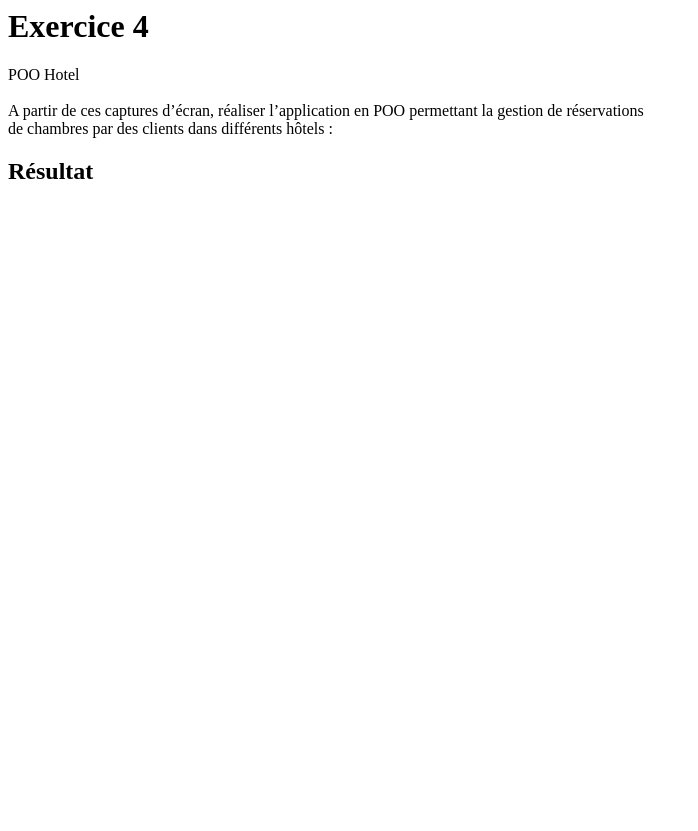
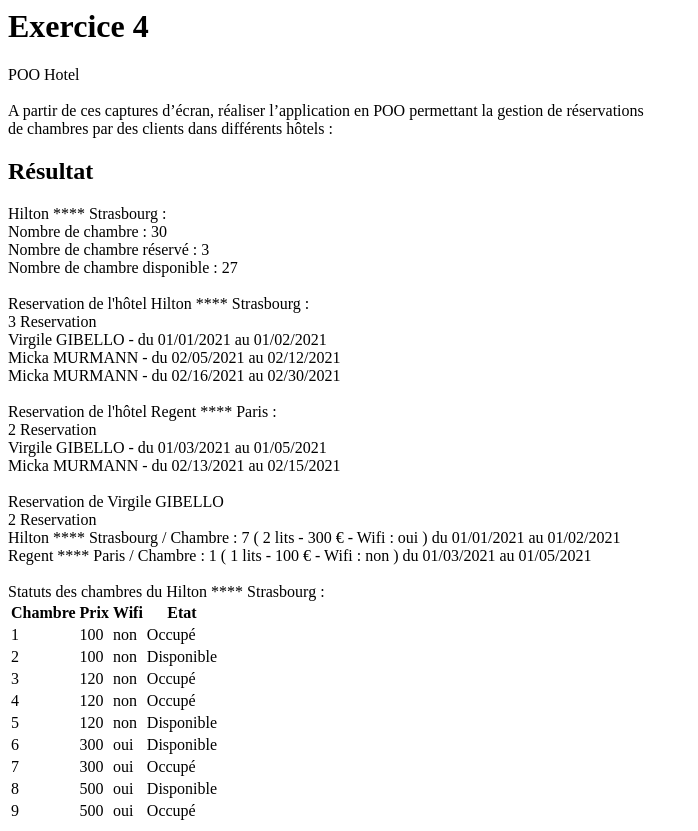
Before and after one commit to CedricStrub/ElanF, a PHP site: page /Exo4.php in a window 1280 px wide. Shown: the whole page, without its empty margins (0-698 px from the left). Before the commit the page ends 179 px from the top, so only its background shows below. Run offline with PHP 8.4, Linux system fonts and the light colour scheme.

Commit message:
Fin de journée 21/11/2022

```diff
--- /dev/null
+++ b/POO1/Exo4 Hotel/Chambre.php
@@ -0,0 +1,63 @@
+<?php
+
+class Chambre{
+    private $numero;
+    private $nbLit;
+    private $wifi;
+    private $prix;
+    private $reservation;
+    private $hotel;
+
+    public function __construct(int $numero,int $nbLit,bool $wifi,int $prix,Hotel $hotel){
+        $this->numero = $numero;
+        $this->nbLit = $nbLit;
+        $this->wifi = $wifi;
+        $this->prix = $prix;
+        $this->reservation = [];
+        $this->hotel = $hotel;
+        $hotel->addChambre($this);
+    }
+
+    public function addReservation(Reservation $reservation){
+        $this->reservation []= $reservation;
+    }
+
+    public function getReservation(){
+        return $this->reservation;
+    }
+
+    public function getNumero(){
+        return $this->numero;
+    }
+
+    public function setNumero($numero){
+        $this->numero = $numero;
+    }
+
+    public function getNbLit(){
+        return $this->nbLit;
+    }
+
+    public function setNbLit($nbLit){
+        $this->nbLit =$nbLit;
+    }
+
+    public function getWifi(){
+        return $this->wifi;
+    }
+
+    public function setWifi($wifi){
+        $this->wifi = $wifi;
+    }
+
+    public function getPrix(){
+        return $this->prix;
+    }
+
+    public function setPrix($prix){
+        $this->prix = $prix;
+    }
+
+}
+
+?>
--- /dev/null
+++ b/POO1/Exo4 Hotel/Client.php
@@ -0,0 +1,55 @@
+<?php
+
+class Client{
+
+    private $nom;
+    private $prenom;
+
+    private $reservation;
+
+    public function __construct(string $nom,string $prenom){
+        $this->nom = $nom;
+        $this->prenom = $prenom;
+        $this->reservation = [];
+    }
+
+    public function addReservation(Reservation $reservation){
+        $this->reservation []= $reservation;
+    }
+
+    public function getInfo(){
+        $a = "Reservation de ".$this->prenom." ".$this->nom."<br>";
+        $a = $a.count($this->reservation)." Reservation <br>";
+        foreach($this->reservation as $res){
+            $a = $a.$res->getHotel()->getNom()." ".$res->getHotel()->getVille()." / Chambre : ".$res->getChambre()->getNumero();
+            $a = $a." ( ".$res->getChambre()->getNbLit()." lits - ".$res->getChambre()->getPrix()." € - Wifi : ";
+            if($res->getChambre()->getWifi() == true){
+                $a = $a."oui ) du ";
+            }else{
+                $a = $a."non ) du ";
+            }
+            $a = $a.$res->getArrive()." au ".$res->getDepart().'<br>';
+        }
+        $a = $a."<br>";
+        return $a;
+    }
+
+    public function getNom(){
+        return $this->nom;
+    }
+
+    public function setNom($nom){
+        $this->nom = $nom;
+    }
+
+    public function getPrenom(){
+        return $this->prenom;
+    }
+
+    public function setPrenom($prenom){
+        $this->prenom = $prenom;
+    }
+
+}
+
+?>
--- a/POO1/Exo4 Hotel/Exo4.php
+++ b/POO1/Exo4 Hotel/Exo4.php
@@ -9,6 +9,48 @@ de chambres par des clients dans différents hôtels :<br></p>
 
 <?php
 
+spl_autoload_register(function ($class_name) {
 
+    require_once $class_name . '.php';
+
+});
+
+$h1 = new Hotel("Hilton **** ","Strasbourg","10, route de la gare",67000,30);
+$h2 = new Hotel("Regent **** ","Paris","61, rue dauphine",75006,20);
+
+$cl1 = new Client("GIBELLO","Virgile");
+$cl2 = new Client("MURMANN","Micka");
+
+$ch1 = new Chambre(1,1,false,100,$h1);
+$ch2 = new Chambre(2,1,false,100,$h1);
+$ch3 = new Chambre(3,2,false,120,$h1);
+$ch4 = new Chambre(4,2,false,120,$h1);
+$ch5 = new Chambre(5,2,false,120,$h1);
+$ch6 = new Chambre(6,2,true,300,$h1);
+$ch7 = new Chambre(7,2,true,300,$h1);
+$ch8 = new Chambre(8,4,true,500,$h1);
+$ch9 = new Chambre(9,4,true,500,$h1);
+
+$ch11 = new Chambre(1,1,false,100,$h2);
+$ch12 = new Chambre(2,1,false,100,$h2);
+$ch13 = new Chambre(3,2,false,120,$h2);
+$ch14 = new Chambre(4,2,false,120,$h2);
+$ch15 = new Chambre(5,2,false,120,$h2);
+$ch16 = new Chambre(6,2,true,300,$h2);
+$ch17 = new Chambre(7,2,true,300,$h2);
+$ch18 = new Chambre(8,4,true,500,$h2);
+$ch19 = new Chambre(9,4,true,500,$h2);
+
+$r1 = new Reservation($h1,$cl1,$ch7,"01/01/2021","01/02/2021");
+$r2 = new Reservation($h2,$cl1,$ch1,"01/03/2021","01/05/2021");
+$r3 = new Reservation($h1,$cl2,$ch3,"02/05/2021","02/12/2021");
+$r4 = new Reservation($h2,$cl2,$ch9,"02/13/2021","02/15/2021");
+$r5 = new Reservation($h1,$cl2,$ch4,"02/16/2021","02/30/2021");
+
+echo $h1->getInfo();
+echo $h1->getReservation();
+echo $h2->getReservation();
+echo $cl1->getInfo();
+echo $h1->getStatuts();
 
 ?>
--- a/POO1/Exo4 Hotel/Hotel.php
+++ b/POO1/Exo4 Hotel/Hotel.php
@@ -0,0 +1,111 @@
+<?php
+
+class Hotel{
+
+    private $nom;
+    private $ville;
+    private $adresse;
+    private $codeP;
+    private $nbChambre;
+    private $chambres;
+    private $reservation;
+
+    public function __construct(string $nom,string $ville,string $adresse,int $codeP,int $nbChambre){
+        $this->nom = $nom;
+        $this->ville = $ville;
+        $this->adresse = $adresse;
+        $this->codeP = $codeP;
+        $this->chambres = [];
+        $this->nbChambre = $nbChambre;
+        $this->reservation = [];
+    }
+
+    public function addReservation(Reservation $reservation){
+        $this->reservation []= $reservation;
+    }
+
+    public function getInfo(){
+        $a = $this->nom." ".$this->ville." :<br>";
+        $a = $a."Nombre de chambre : ".$this->nbChambre."<br>";
+        $a = $a."Nombre de chambre réservé : ".count($this->reservation)."<br>";
+        $a = $a."Nombre de chambre disponible : ".$this->nbChambre - count($this->reservation)."<br><br>";
+        return $a;
+    }
+
+    public function getReservation(){
+        $a = "Reservation de l'hôtel ".$this->nom." ".$this->ville." :<br>";
+        $a = $a.count($this->reservation).' Reservation <br>';
+        foreach($this->reservation as $res){
+            $a = $a.$res->getClient()->getPrenom()." ".$res->getClient()->getNom()." - du ".$res->getArrive()." au ".$res->getDepart()."<br>";
+        }
+        $a = $a."<br>";
+        return $a;
+    }
+
+    public function getStatuts(){
+        $a = "Statuts des chambres du ".$this->nom." ".$this->ville." :<br>";
+        $a = $a."<table><tr><th>  Chambre  </th><th>  Prix  </th><th>  Wifi  </th><th>  Etat  </th></tr>";
+        foreach($this->chambres as $chambre){
+            $a = $a."<tr><td>".$chambre->getNumero()."</td><td>".$chambre->getPrix()."</td><td>";
+            if($chambre->getWifi() == true){
+                $a = $a."oui</td><td>";
+            }else{
+                $a = $a."non</td><td>";
+            }
+            if($chambre->getReservation() == []){
+                $a = $a."Disponible</td></tr>";
+            }else{
+                $a = $a."Occupé</td></tr>";
+            }
+        }
+        $a = $a."</table>";
+        return $a;
+    }
+
+    public function addChambre($chambre){
+        $this->chambres []= $chambre;
+    }
+
+    public function getNom(){
+        return $this->nom;
+    }
+
+    public function setNom($nom){
+        $this->nom = $nom;
+    }
+
+    public function getVille(){
+        return $this->ville;
+    }
+
+    public function setVille($ville){
+        $this->ville = $ville;
+    }
+
+    public function getAdresse(){
+        return $this->adresse;
+    }
+
+    public function setAdresse($adresse){
+        $this->adresse = $adresse;
+    }
+
+    public function getCodeP(){
+        return $this->codeP;
+    }
+
+    public function setCodeP($codeP){
+        $this->codeP = $codeP;
+    }
+
+    public function getNbChambre(){
+        return $this->nbChambre;
+    }
+
+    public function setNbChambre($nbChambre){
+        $this->nbChambre = $nbChambre;
+    }
+}
+
+
+?>
--- /dev/null
+++ b/POO1/Exo4 Hotel/Reservation.php
@@ -0,0 +1,51 @@
+<?php
+
+class Reservation{
+
+    private $hotel;
+    private $client;
+    private $chambre;
+    private $arrive;
+    private $depart;
+
+    public function __construct(Hotel $hotel,Client $client,Chambre $chambre,string $arrive,string $depart){
+        $this->hotel = $hotel;
+        $this->client = $client;
+        $this->chambre = $chambre;
+        $this->arrive = $arrive;
+        $this->depart = $depart;
+        $hotel->addReservation($this);
+        $client->addReservation($this);
+        $chambre->addReservation($this);
+    }
+
+    public function getClient(){
+        return $this->client;
+    }
+
+    public function getHotel(){
+        return $this->hotel;
+    }
+
+    public function getChambre(){
+        return $this->chambre;
+    }
+
+    public function getArrive(){
+        return $this->arrive;
+    }
+
+    public function setArrive($arrive){
+        $this->arrive = $arrive;
+    }
+
+    public function getDepart(){
+        return $this->depart;
+    }
+
+    public function setDepart($depart){
+        $this->depart = $depart;
+    }
+}
+
+?>
```
